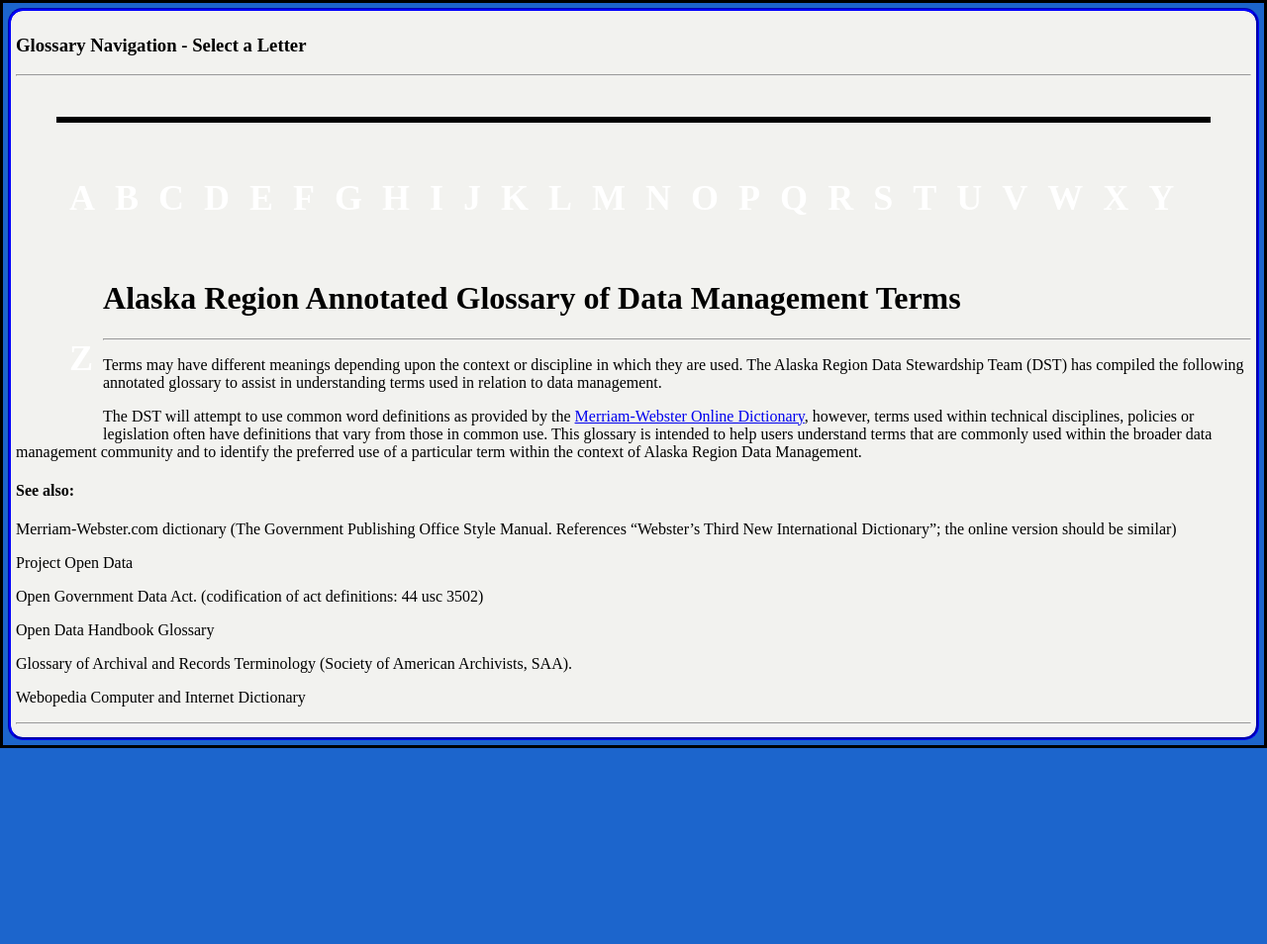
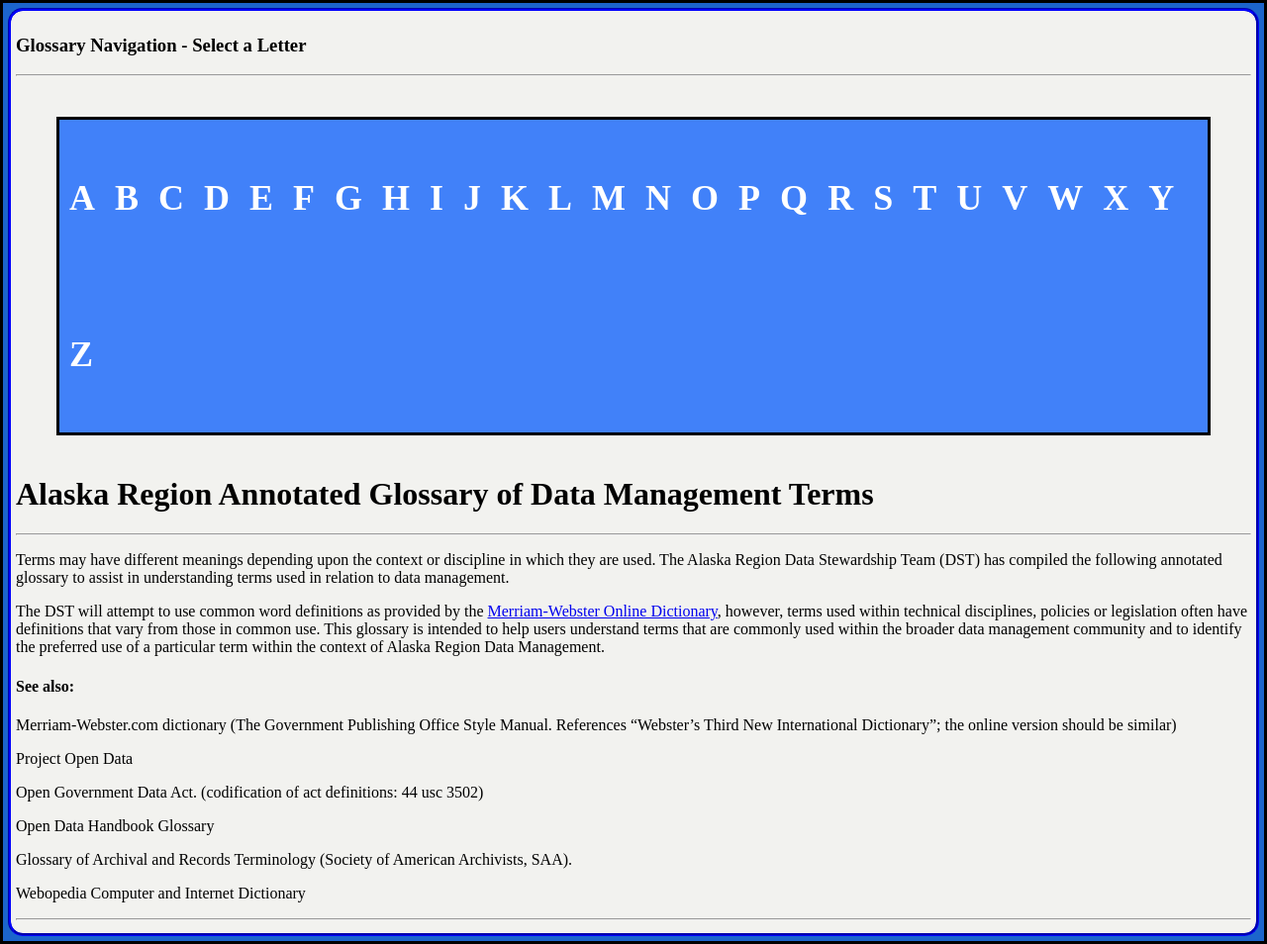
Before and after one commit to ThePanamalien/TestOne, a Jekyll site: the page built from index.md, in a window 1280 px wide. Shown: the whole page at 99% size. Built offline with Jekyll 4.4.1, drawn with Linux system fonts in a browser that asks for light colours; before the commit the page ends 900 px from its top, so only the background shows below that.

Commit message:
Update glossaryPage.html

```diff
--- a/_layouts/glossaryPage.html
+++ b/_layouts/glossaryPage.html
@@ -14,7 +14,7 @@ ul {
     border-color: black;
   text-align: center;
   width: auto;
-
+  overflow: hidden;
 }
 
 li {
@@ -22,7 +22,7 @@ li {
 }
 
 li a {
-  display: inline-block;
+  display: block;
   color: white;
   text-align: center;
   padding: 10px;
```
